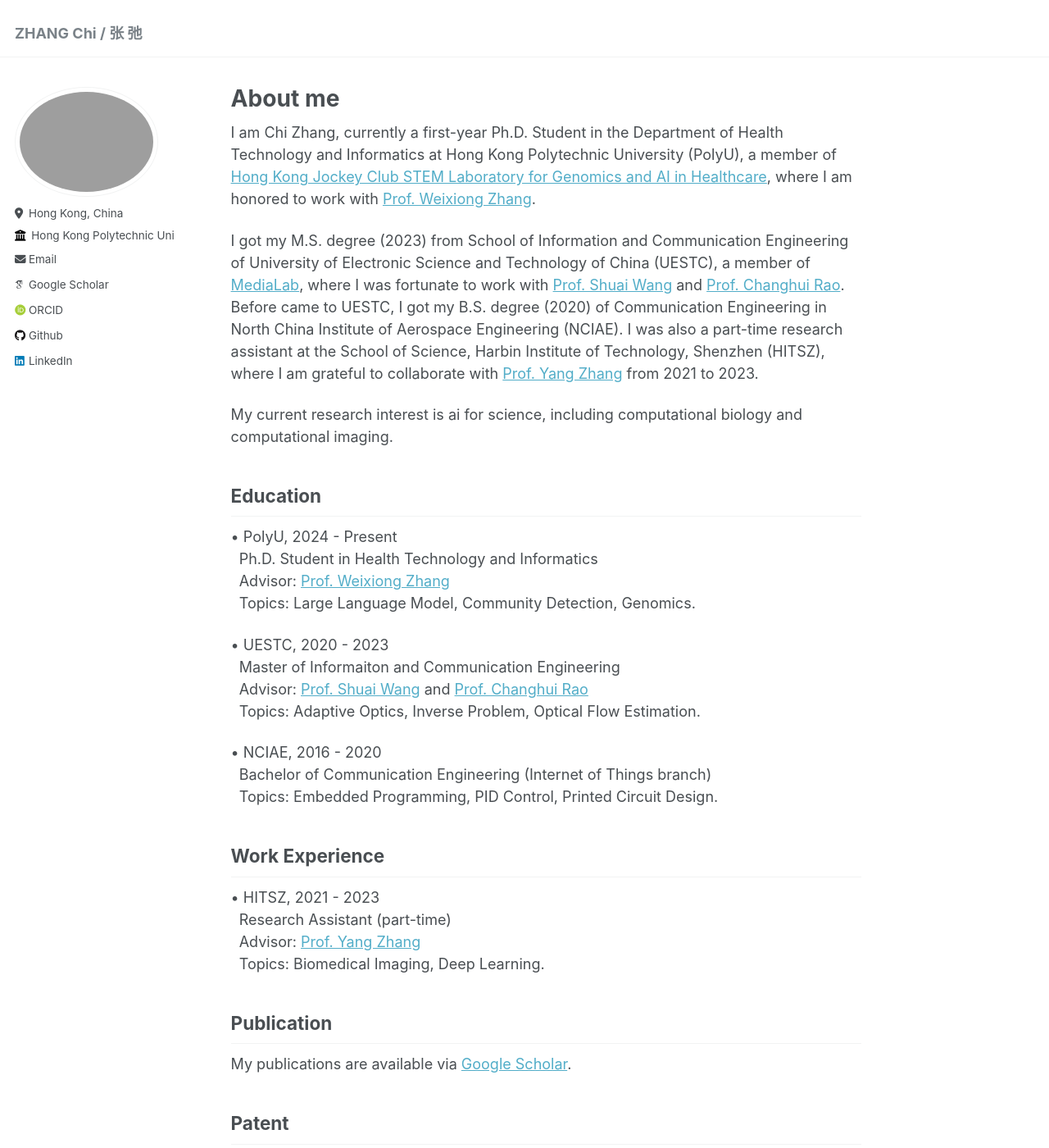
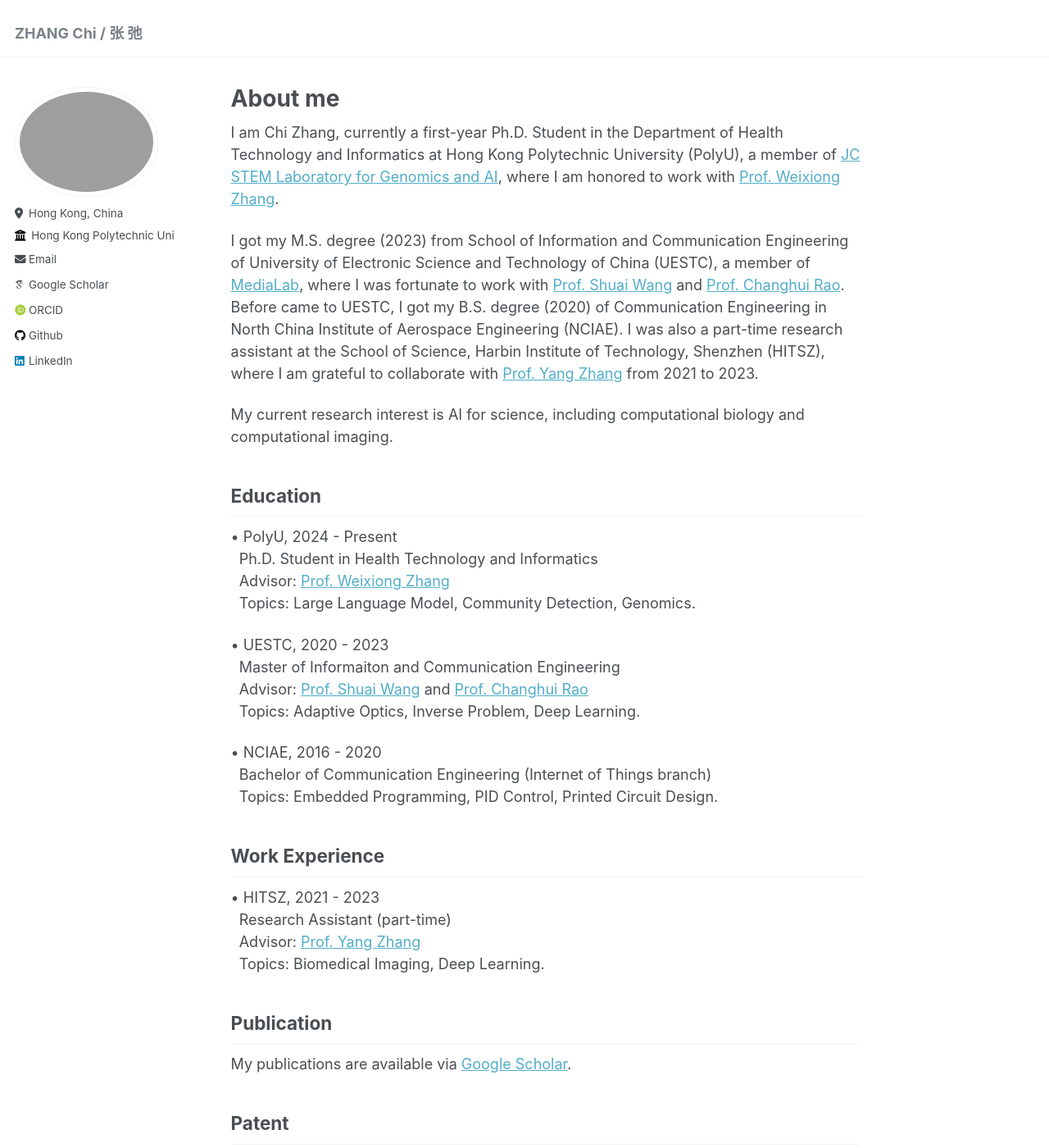
Before and after one commit to mrchasezhang/mrchasezhang.github.io, a Jekyll site: the page built from _pages/about.md, in a window 1280 px wide and 1400 px high. Shown: the whole window at 82% size. Built offline with Jekyll 4.4.1, drawn with Linux system fonts in a browser that asks for light colours; some web fonts are replaced; some of the changed text lies outside the part shown.

Commit message:
Update about.md

```diff
--- a/_pages/about.md
+++ b/_pages/about.md
@@ -8,11 +8,11 @@ redirect_from:
 ---
 
 
-I am Chi Zhang, currently a first-year Ph.D. Student in the Department of Health Technology and Informatics at Hong Kong Polytechnic University (PolyU), a member of [Hong Kong Jockey Club STEM Laboratory for Genomics and AI in Healthcare](https://genomicmedicine.github.io/site/#/), where I am honored to work with [Prof. Weixiong Zhang](https://www.polyu.edu.hk/hti/people/academic-staff/prof-zhang-weixiong/).
+I am Chi Zhang, currently a first-year Ph.D. Student in the Department of Health Technology and Informatics at Hong Kong Polytechnic University (PolyU), a member of [JC STEM Laboratory for Genomics and AI](https://genomicmedicine.github.io/site/#/), where I am honored to work with [Prof. Weixiong Zhang](https://www.polyu.edu.hk/hti/people/academic-staff/prof-zhang-weixiong/).
 
 I got my M.S. degree (2023) from School of Information and Communication Engineering of University of Electronic Science and Technology of China (UESTC), a member of [MediaLab](https://medialab.uestc.edu.cn/), where I was fortunate to work with [Prof. Shuai Wang](https://faculty.uestc.edu.cn/wangshuai/zh_CN/index.htm) and [Prof. Changhui Rao](https://people.ucas.ac.cn/~chrao). Before came to UESTC, I got my B.S. degree (2020) of Communication Engineering in North China Institute of Aerospace Engineering (NCIAE). I was also a part-time research assistant at the School of Science, Harbin Institute of Technology, Shenzhen (HITSZ), where I am grateful to collaborate with [Prof. Yang Zhang](https://faculty.hitsz.edu.cn/zhangyang) from 2021 to 2023.
 
-My current research interest is ai for science, including computational biology and computational imaging.
+My current research interest is AI for science, including computational biology and computational imaging.
 
 ## Education
 • PolyU, 2024 - Present
@@ -23,7 +23,7 @@ My current research interest is ai for science, including computational biology
 • UESTC, 2020 - 2023
 &nbsp;  Master of Informaiton and Communication Engineering
 &nbsp; Advisor:  [Prof. Shuai Wang](https://faculty.uestc.edu.cn/wangshuai/zh_CN/index.htm) and [Prof. Changhui Rao](https://people.ucas.ac.cn/~chrao)
-&nbsp; Topics: Adaptive Optics, Inverse Problem, Optical Flow Estimation.
+&nbsp; Topics: Adaptive Optics, Inverse Problem, Deep Learning.
 
 • NCIAE, 2016 - 2020
 &nbsp;  Bachelor of Communication Engineering (Internet of Things branch)
```
Also changed, not shown: other parts of _pages/about.md (+1 -1 lines).
